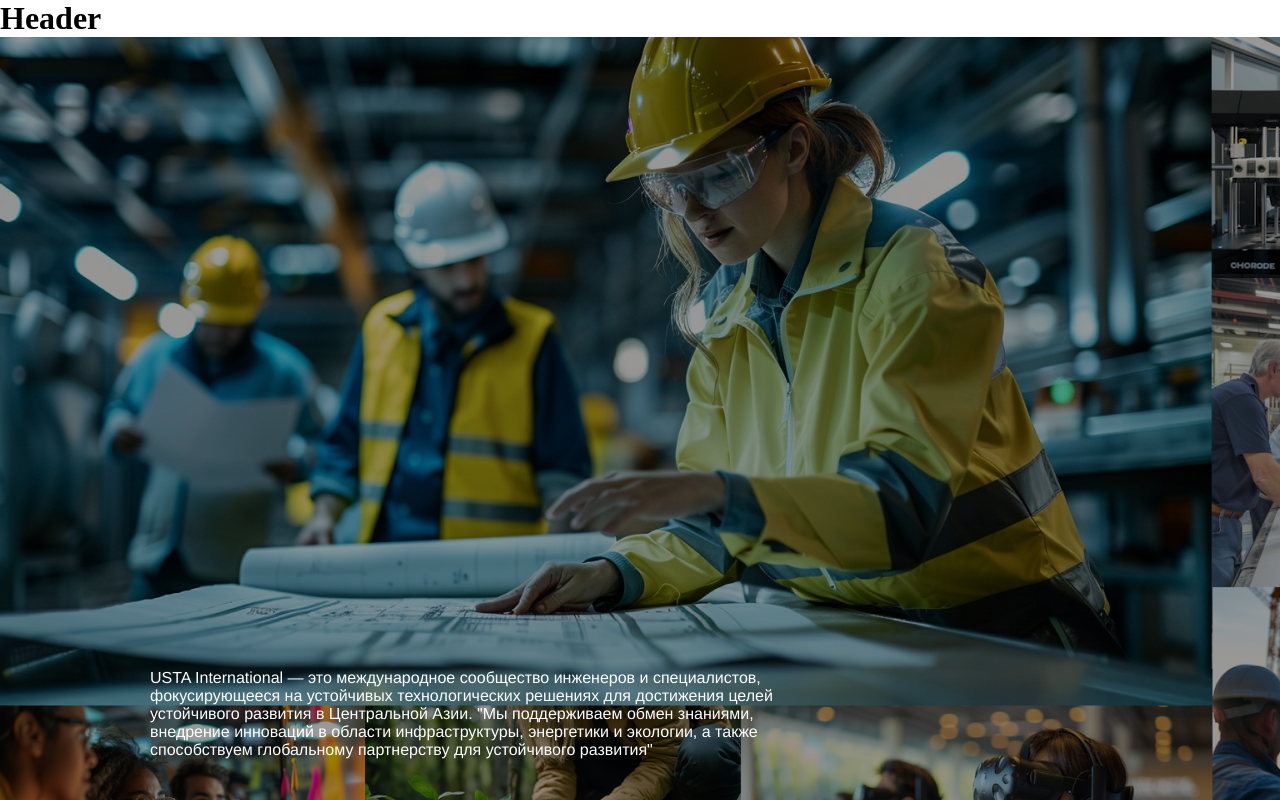
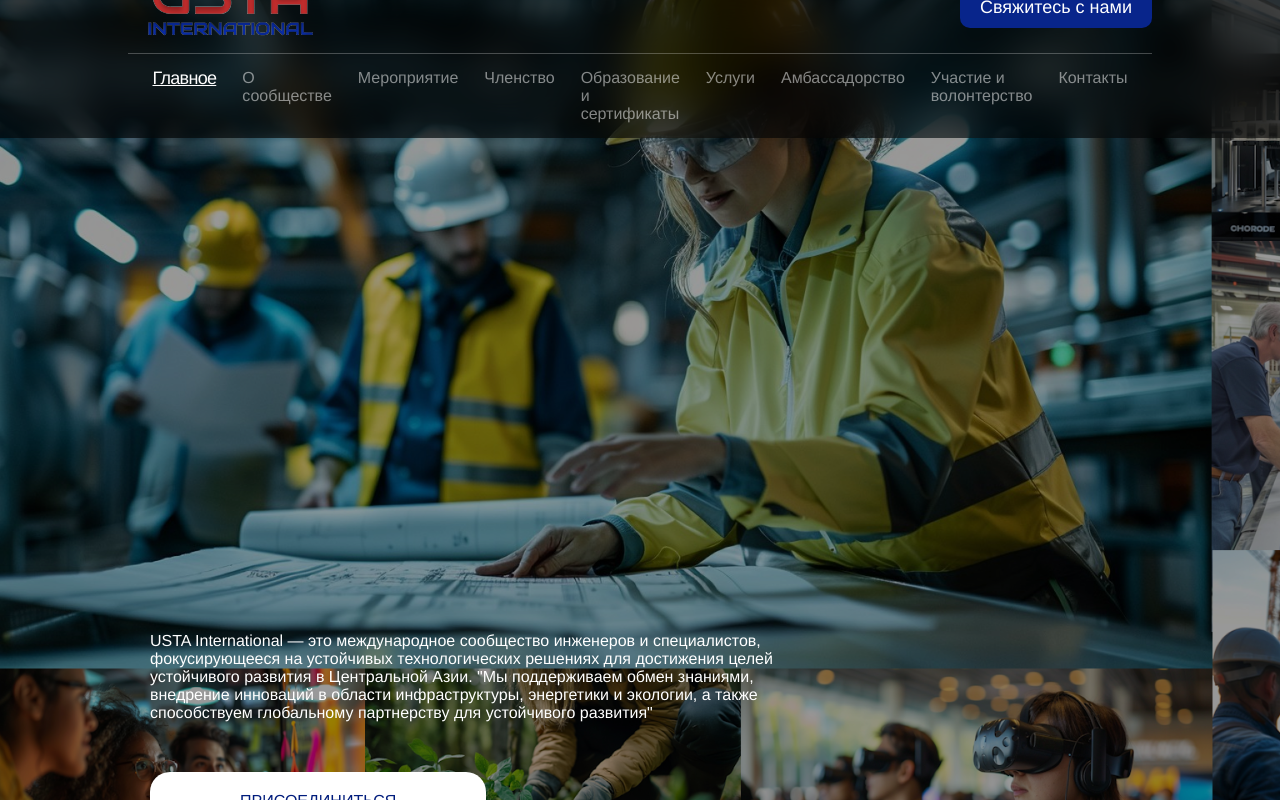
Before and after one commit to DenaUxUi/USTA, a React (Vite) app: page / in a window 1280 px wide. Shown: the top 800 px of the page. Built offline with nearby package versions, Linux system fonts and the light colour scheme.

Commit message:
Added Header + Updated App.jsx

```diff
--- a/src/App/App.jsx
+++ b/src/App/App.jsx
@@ -23,7 +23,7 @@ function App() {
         <Route path="/events" element={<Events />}/>
         <Route path="/membership" element={<Membership />}/>
         <Route path="/participation" element={<Participation />}/>
-        <Route path="services" element={<Services />}/>
+        <Route path="/services" element={<Services />}/>
       </Routes>
       <Footer />
     </BrowserRouter>
--- a/src/Pages/Home/Home.jsx
+++ b/src/Pages/Home/Home.jsx
@@ -4,7 +4,7 @@ function Home() {
   return (
     <div>
       <div className="home">
-        <div className="home-text">USTA International — это международное сообщество инженеров и специалистов, фокусирующееся на устойчивых технологических решениях для достижения целей устойчивого развития в Центральной Азии. "Мы поддерживаем обмен знаниями, внедрение инноваций в области инфраструктуры, энергетики и экологии, а также способствуем глобальному партнерству для устойчивого развития"</div>
+        <div className="home-text">USTA International — это международное сообщество инженеров и специалистов, фокусирующееся на устойчивых технологических решениях для достижения целей устойчивого развития в Центральной Азии. &quot;Мы поддерживаем обмен знаниями, внедрение инноваций в области инфраструктуры, энергетики и экологии, а также способствуем глобальному партнерству для устойчивого развития&quot;</div>
         <div className="home-btn">ПРИСОЕДИНИТЬСЯ</div>
       </div>
     </div>
--- a/src/Shared/Components/Footer/Footer.jsx
+++ b/src/Shared/Components/Footer/Footer.jsx
@@ -2,7 +2,7 @@
 function Footer() {
   return (
     <div>
-      <h1>Footer</h1>
+
     </div>
   )
 }
--- a/src/Shared/Components/Header/Header.jsx
+++ b/src/Shared/Components/Header/Header.jsx
@@ -1,10 +1,96 @@
+import "./Header.scss";
+import { NavLink } from "react-router-dom";
+import Logo from "../../Images/Header.svg";
 
 function Header() {
   return (
-    <div>
-      <h1>Header</h1>
+    <div className="Header">
+      <div className="Header-topline">
+        <div className="Header-topline__logo">
+          <img src={Logo} />
+        </div>
+        <div className="Header-topline__options">
+          <div className="Header-topline__options-btn">Свяжитесь с нами</div>
+        </div>
+      </div>
+      <nav>
+        <ul>
+          <li>
+            <NavLink
+              to="/"
+              className={({ isActive }) => (isActive ? "isActive" : "")}
+            >
+              Главное
+            </NavLink>
+          </li>
+          <li>
+            <NavLink
+              to="/community"
+              className={({ isActive }) => (isActive ? "isActive" : "")}
+            >
+              О сообществе
+            </NavLink>
+          </li>
+          <li>
+            <NavLink
+              to="/events"
+              className={({ isActive }) => (isActive ? "isActive" : "")}
+            >
+              Мероприятие
+            </NavLink>
+          </li>
+          <li>
+            <NavLink
+              to="/memdership"
+              className={({ isActive }) => (isActive ? "isActive" : "")}
+            >
+              Членство
+            </NavLink>
+          </li>
+          <li>
+            <NavLink
+              to="/education"
+              className={({ isActive }) => (isActive ? "isActive" : "")}
+            >
+              Образование и сертификаты
+            </NavLink>
+          </li>
+          <li>
+            <NavLink
+              to="/services"
+              className={({ isActive }) => (isActive ? "isActive" : "")}
+            >
+              Услуги
+            </NavLink>
+          </li>
+          <li>
+            <NavLink
+              to="/ambassadorship"
+              className={({ isActive }) => (isActive ? "isActive" : "")}
+            >
+              Амбассадорство
+            </NavLink>
+          </li>
+          <li>
+            <NavLink
+              to="/participation"
+              className={({ isActive }) => (isActive ? "isActive" : "")}
+            >
+              Участие и волонтерство
+            </NavLink>
+          </li>
+          <li>
+            <NavLink
+              to="/contats"
+              className={({ isActive }) => (isActive ? "isActive" : "")}
+            >
+              Контакты
+            </NavLink>
+          </li>
+        </ul>
+      </nav>
     </div>
-  )
+  );
 }
 
-export default Header
+export default Header;
--- /dev/null
+++ b/src/Shared/Components/Header/Header.scss
@@ -0,0 +1,70 @@
+.Header {
+  position: fixed;
+  top: 0;
+  width: 100%;
+  height: 138px;
+  background-color: #00000089;
+  backdrop-filter: blur(20px);
+  display: flex;
+  flex-direction: column;
+  justify-content: end;
+  align-items: center;
+
+  nav {
+    padding: 15px 67.5px;
+    display: flex;
+    width: 80%;
+    justify-content: center;
+    border-top: #ffffff40 solid 1px;
+
+    .isActive {
+      font-size: 18px;
+      font-weight: normal;
+      line-height: 18px;
+      letter-spacing: -0.04em;
+      text-decoration: solid;
+      text-decoration: underline;
+      color: #fff;
+    }
+    ul {
+      display: flex;
+      flex-direction: row;
+      gap: 26px;
+
+      li {
+        list-style-type: none;
+        a {
+          line-height: 16px;
+          font-size: 16px;
+          text-decoration: none;
+          font-weight: lighter;
+          color: #ffffff80;
+          font-family: Helvetica;
+        }
+      }
+    }
+  }
+  &-topline {
+    width: 80%;
+    display: flex;
+    justify-content: space-between;
+    align-items: center;
+    &__logo {
+      padding: 13.4px 20px;
+      width: 165px;
+    }
+    &__options {
+      &-btn {
+        padding: 10px 20px;
+        background-color: #08258b;
+        color: #fff;
+        letter-spacing: -4%;
+        font-size: 18px;
+        font-weight: lighter;
+        font-family: Helvetica;
+        border-radius: 10px;
+        width: max-content;
+      }
+    }
+  }
+}
```
Also changed, not shown: src/Shared/Components/Footer/Footer.scss (added), src/Shared/Images/Header.svg (added).
